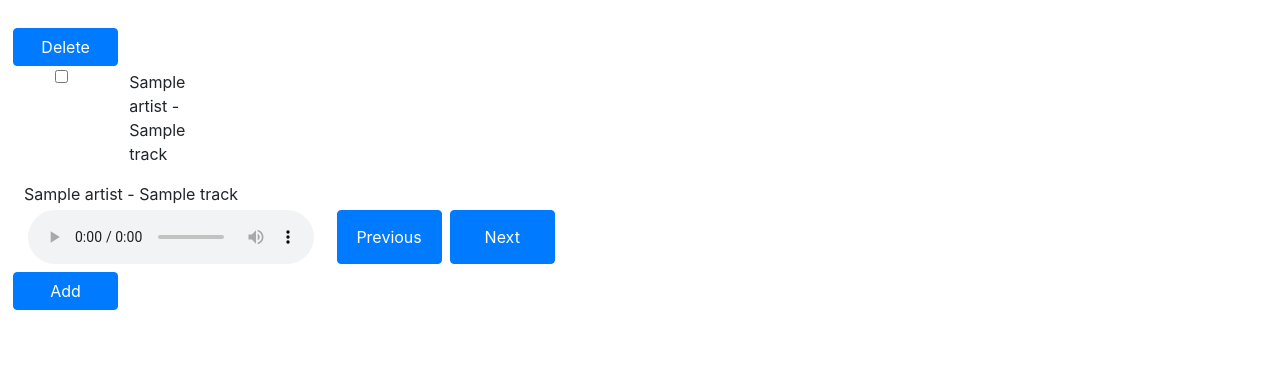
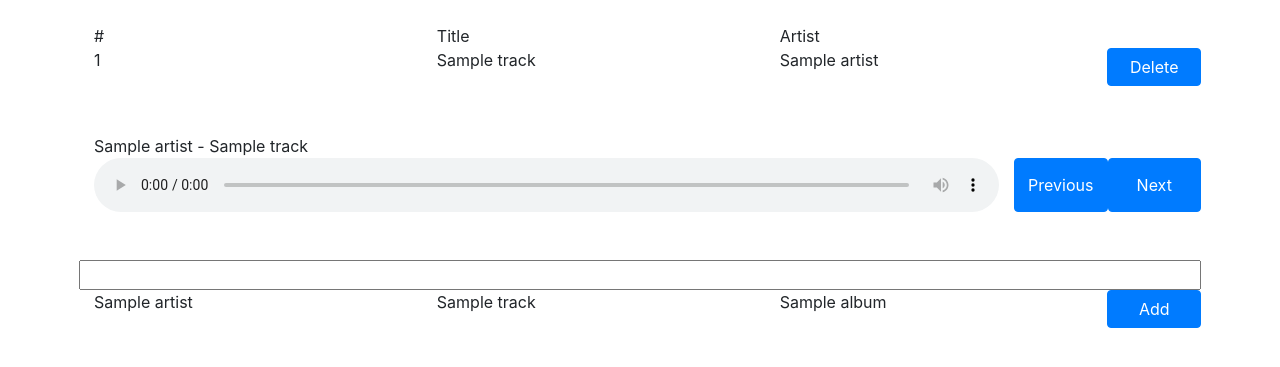
Before and after one commit to lemonpaul/django-playlist, a Django app: template playlist/templates/playlist/index.html in a window 1280 px wide. Shown: the top 367 px of the page. Run offline with Django 3.2, Linux system fonts and the light colour scheme; the template is opened without the code that fills it: most values are stand-ins (such as "Sample title", 1, 10 or a date in 2020); data that the repository does not hold is empty; some libraries are stand-ins or nearby versions.

Commit message:
New interface

```diff
--- a/playlist/settings.py
+++ b/playlist/settings.py
@@ -25,7 +25,7 @@ SECRET_KEY = 'dtt4j4__3=filnjklxjc-y^@fhwmsfl8*s+ic^8h3=53k!u4ev'
 # SECURITY WARNING: don't run with debug turned on in production!
 DEBUG = True
 
-ALLOWED_HOSTS = ['192.168.1.114', 'localhost']
+ALLOWED_HOSTS = []
 
 
 # Application definition
@@ -105,8 +105,8 @@ AUTH_PASSWORD_VALIDATORS = [
     },
 ]
 
-YANDEX_MUSIC_USER = 'example@yandex.ru'
-YANDEX_MUSIC_PASSWORD = 'example'
+YANDEX_MUSIC_USER = 'userl@yandex.ru'
+YANDEX_MUSIC_PASSWORD = 'password'
 
 
 # Internationalization
--- a/playlist/static/playlist/ajax.js
+++ b/playlist/static/playlist/ajax.js
@@ -1,69 +1,4 @@
 $(function() {
-    $('#search_form').hide();
-    $('#_search').hide();
-
-    $('#add').click(function(event) {
-        event.preventDefault();
-        $('#search_form').show();
-        $('#add_form').show();
-        $('#add').hide();
-    });
-
-    $('#delete_form').submit(function(event) {
-        event.preventDefault();
-        delete_ids = Array.from($('#delete_form').find('input:checkbox:checked'), checkbox => parseInt(checkbox.parentNode.parentNode.id.substring(5)));
-        count = $('#_list').find('div#track_title').length;
-        delete_count = delete_ids.length;
-        if (count - delete_count == 0)
-        {
-            currentTrack = 0;
-        } else if (delete_ids.includes(currentTrack)) {
-            ids = Array.from(Array(count).keys(), key => ++key).filter(id => !delete_ids.includes(id));
-            if (count - currentTrack > delete_ids.filter(id => id > currentTrack).length) {
-                index = ids.filter(id => id > currentTrack)[0];
-                currentTrack = index - delete_ids.filter(id => id < index).length;
-            } else {
-                index = ids.filter(id => id < currentTrack)[0];
-                currentTrack = index - delete_ids.filter(id => id < index).length;
-            }
-        } else {
-            currentTrack -= delete_ids.filter(id => id < currentTrack).length;
-        }
-        $.ajax({
-            type: 'POST',
-            url: '/delete/',
-            data: $('#delete_form').serialize(),
-            success: function (data, textStatus) {
-                $('#_list').html(data);
-                paused = $('#audio')[0].paused;
-                if (currentTrack == 0) {
-                    $('#audio')[0].src = "";
-                    $('#title')[0].innerText = "";
-                } else {
-                    $('#title')[0].innerText = $('#track'+currentTrack).find('div#track_title')[0].innerText;
-                    if ($('#audio')[0].src !== $('#track'+currentTrack).find('a#track_url')[0].href)
-                    {
-                        $('#audio')[0].src = $('#track'+currentTrack).find('a#track_url')[0].href;
-                        if (!paused) $('#audio')[0].play();
-                    }
-                }
-            }
-        });
-    });
-
-    $('#search_form').submit(function(event) {
-        event.preventDefault();
-        $.ajax({
-            type: 'GET',
-            url: '/search/',
-            data: $('#search_form').serialize(),
-            success: function (data, textStatus) {
-                $('#_search').show();
-                $('#_search').html(data);
-            }
-        });
-    });
-
     setInterval(function() {
         if ($(':checkbox:checked').length == 0)
         {
@@ -90,7 +25,9 @@ $(function() {
                         } else {
                             currentTrack = 1;
                             $('#audio')[0].src = $('#track'+currentTrack).find('a#track_url')[0].href;
-                            $('#title')[0].innerText = $('#track'+currentTrack).find('div#track_title')[0].innerText;
+                            $('#title')[0].innerText = $('#track'+currentTrack).find('div#track_artist')[0].innerText +
+                                                       " - " +
+                                                       $('#track'+currentTrack).find('div#track_title')[0].innerText;
                             if (!paused) $('#audio')[0].play();
                         }
                     }
--- a/playlist/static/playlist/player.js
+++ b/playlist/static/playlist/player.js
@@ -4,7 +4,7 @@ $(function() {
     {
         currentTrack = 1;
         $('#audio')[0].src = $('#track'+currentTrack).find('a#track_url')[0].href;
-        $('#title')[0].innerText = $('#track'+currentTrack).find('div#track_title')[0].innerText;
+        $('#title')[0].innerText = $('#track'+currentTrack).find('div#track_artist')[0].innerText + " - " + $('#track'+currentTrack).find('div#track_title')[0].innerText;
     }
     $('#next_track').click(function (e) {
         e.preventDefault();
@@ -18,7 +18,7 @@ $(function() {
                 currentTrack++;
             }
             $('#audio')[0].src = $('#track'+currentTrack).find('a#track_url')[0].href;
-            $('#title')[0].innerText = $('#track'+currentTrack).find('div#track_title')[0].innerText;
+            $('#title')[0].innerText = $('#track'+currentTrack).find('div#track_artist')[0].innerText + " - " + $('#track'+currentTrack).find('div#track_title')[0].innerText;
             if (!paused) $('#audio')[0].play();
         }
     });
@@ -34,7 +34,7 @@ $(function() {
                 currentTrack--;
             }
             $('#audio')[0].src = $('#track'+currentTrack).find('a#track_url')[0].href;
-            $('#title')[0].innerText = $('#track'+currentTrack).find('div#track_title')[0].innerText;
+            $('#title')[0].innerText = $('#track'+currentTrack).find('div#track_artist')[0].innerText + " - " + $('#track'+currentTrack).find('div#track_title')[0].innerText;
             if (!paused) $('#audio')[0].play();
         }
     });
@@ -46,7 +46,7 @@ $(function() {
             currentTrack++;
         }
         $('#audio')[0].src = $('#track'+currentTrack).find('a#track_url')[0].href;
-        $('#title')[0].innerText = $('#track'+currentTrack).find('div#track_title')[0].innerText;
+        $('#title')[0].innerText = $('#track'+currentTrack).find('div#track_artist')[0].innerText + " - " + $('#track'+currentTrack).find('div#track_title')[0].innerText;
         $('#audio')[0].play();
     }, false);
 });
--- a/playlist/templates/playlist/_list.html
+++ b/playlist/templates/playlist/_list.html
@@ -1,11 +1,59 @@
 {% if track_list %}
-    {% for track in track_list %}
-    <div class="row" id="track{{ forloop.counter }}">
-        <div class="col-1" align="center"><input type="checkbox" name="track{{ track.id }}" value="{{ track.id }}"></div>
-        <div class="col-1" id="track_title">{{ track.artists|join:", " }} - {{ track.title }}</div>
-        {% if track.file %}<div class="col-1" hidden><a id="track_url" href="{{ track.file.url }}">{{ track.file.name }}</a></div>{% endif %}
-    </div>
-    {% endfor %}
-{% else %}
-No saved tracks.
+<script type="text/javascript">
+    $(function() {
+        $("button[name='delete']").each(function(){
+            $(this).click(function(){
+                event.preventDefault();
+                index = Array.from($("button[name='delete']")).indexOf(this) + 1;
+                count = $('#_list').find('div#track_title').length;
+                if (index == currentTrack) {
+                    if (count == 1) {
+                        currentTrack = 0;
+                    } else if (index == count) {
+                        currentTrack = 1;
+                    }
+                } else if (index < currentTrack) {
+                    --currentTrack;
+                }
+                $.ajax({
+                    type: 'POST',
+                    url: '/delete/',
+                    data: {'csrfmiddlewaretoken': '{{ csrf_token }}', 'id': this.value},
+                    success: function (data, textStatus) {
+                        $('#_list').html(data);
+                        paused = $('#audio')[0].paused;
+                        if (currentTrack == 0) {
+                            $('#audio')[0].src = "";
+                            $('#title')[0].innerText = "";
+                        } else {
+                            $('#title')[0].innerText = $('#track'+currentTrack).find('div#track_artist')[0].innerText +
+                                                           " - " +
+                                                           $('#track'+currentTrack).find('div#track_title')[0].innerText;
+                            if ($('#audio')[0].src !== $('#track'+currentTrack).find('a#track_url')[0].href)
+                            {
+                                $('#audio')[0].src = $('#track'+currentTrack).find('a#track_url')[0].href;
+                                if (!paused) $('#audio')[0].play();
+                            }
+                        }
+                    }
+                });
+            });
+        });
+    });
+</script>
+<div class="row">
+    <div class="col">#</div>
+    <div class="col">Title</div>
+    <div class="col">Artist</div>
+    <div class="col-1"></div>
+</div>
+{% for track in track_list %}
+<div id="track{{ forloop.counter }}" class="row">
+    <div id="track_index" class="col">{{ forloop.counter }}</div>
+    <div id="track_title" class="col">{{ track.title }}</div>
+    <div id="track_artist" class="col">{{ track.artists|join:", " }}</div>
+    {% if track.file %}<div class="col-1" hidden><a id="track_url" href="{{ track.file.url }}">{{ track.file.name }}</a></div>{% endif %}
+    <button name="delete" value="{{ track.id }}" class="btn btn-primary col-1">Delete</button>
+</div>
+{% endfor %}
 {% endif %}
--- a/playlist/templates/playlist/_search.html
+++ b/playlist/templates/playlist/_search.html
@@ -1,7 +1,20 @@
-{% load static %}
-{% if results %}
 <script type="text/javascript">
     $(function() {
+        $('#search')[0].addEventListener("keypress", function (e) {
+            if (e.key == "Enter")
+            {
+                $.ajax({
+                    type: 'GET',
+                    url: '/search/',
+                    data: {'text': this.value},
+                    success: function (data, textStatus) {
+                        $('#_search').html(data);
+                        this.value = "";
+                    }
+                });
+            }
+        }, false);
+
         $("button[name='id']").each(function(){
             $(this).click(function(){
                 event.preventDefault();
@@ -11,13 +24,20 @@ $(function() {
                     data: {'csrfmiddlewaretoken': '{{ csrf_token }}', 'id': this.value},
                     success: function (data, textStatus) {
                         $('#_list').html(data);
-                    $('#search_form').hide();
-                    $('#_search').hide();
-                    $('#add').show();
+                        $.ajax({
+                            type: 'GET',
+                            url: '/clear/',
+                            success: function (data, textStatus) {
+                                $('#_search').html(data);
+                                this.value = "";
+                            }
+                        });
                         if (currentTrack == 0) {
                             currentTrack = 1;
                             $('#audio')[0].src = $('#track'+currentTrack).find('a#track_url')[0].href;
-                        $('#title')[0].innerText = $('#track'+currentTrack).find('div#track_title')[0].innerText;
+                            $('#title')[0].innerText = $('#track'+currentTrack).find('div#track_artist')[0].innerText +
+                                                           " - " +
+                                                           $('#track'+currentTrack).find('div#track_title')[0].innerText;
                          }
                     }
                 });
@@ -25,14 +45,16 @@ $(function() {
         });
     });
 </script>
+<div class="row">
+    <input id="search" type="text" name="text" class="col">
+</div>
+{% if results %}
 {% for track in results %}
 <div class="row">
-    <div class="col-1 m-1">{{ track.artists|join:", " }}</div>
-    <div class="col-1 m-1">{{ track.title }}</div>
-    <div class="col-1 m-1">{{ track.album }}</div>
-    <button name="id" value="{{ track.id }}" class="btn btn-primary col-1 m-1">Add</button>
+    <div class="col">{{ track.artists|join:", " }}</div>
+    <div class="col">{{ track.title }}</div>
+    <div class="col">{{ track.album }}</div>
+    <button name="id" value="{{ track.id }}" class="btn btn-primary col-1">Add</button>
 </div>
 {% endfor %}
-{% else %}
-No found tracks.
 {% endif %}
--- a/playlist/templates/playlist/base.html
+++ /dev/null
@@ -1,13 +0,0 @@
-{% load static %}
-<html>
-<head>
-    <link rel="stylesheet" type="text/css" href="{% static 'playlist/bootstrap.min.css' %}">
-    <script src="{% static 'playlist/jquery-3.4.1.min.js' %}"></script>
-    <script src="{% static 'playlist/ajax.js' %}"></script>
-    <script src="{% static 'playlist/player.js' %}"></script>
-    <title>{% block title %}{% endblock %}</title>
-</head>
-<body>
-    {% block content %}{% endblock %}
-</body>
-</html>
--- a/playlist/templates/playlist/index.html
+++ b/playlist/templates/playlist/index.html
@@ -1,36 +1,27 @@
-{% extends "playlist/base.html" %}
-{% load static %}
-{% block title %}Yandex Music Playlist{% endblock %}
-{% block content %}
-<div class="p-4">
-    <form id="delete_form" method="post">
-        {% csrf_token %}
-        <div class="row">
-            <button type="submit" class="btn btn-primary col-1 m-1" id="delete_button">Delete</button>
+{% load static %}<!DOCTYPE html>
+<html>
+    <head>
+        <link rel="stylesheet" type="text/css" href="{% static 'playlist/bootstrap.min.css' %}">
+        <script src="{% static 'playlist/jquery-3.4.1.min.js' %}"></script>
+        <script src="{% static 'playlist/ajax.js' %}"></script>
+        <script src="{% static 'playlist/player.js' %}"></script>
+        <title>Yandex Music Playlist</title>
+    </head>
+    <body>
+        <div id="_list" class="container p-4">{% include "playlist/_list.html" %}
         </div>
-        <div id="_list">
-            {% include "playlist/_list.html" %}
+        <div id="player" class="container p-4">
+            <div class="row">
+                <div id="title" class="col"></div>
+            </div>
+            <div class="row">
+                <audio id="audio" controls class="col"></audio>
+                <button id="prev_track" class="btn btn-primary col-1">Previous</button>
+                <button id="next_track" class="btn btn-primary col-1">Next</button>
+            </div>
         </div>
-    </form>
-    <div id="player">
-        <div id="title"></div>
-        <div class="row">
-            <audio id="audio" controls class="col-3 m-1"></audio>
-            <button id="prev_track" class="btn btn-primary col-1 m-1">Previous</button>
-            <button id="next_track" class="btn btn-primary col-1 m-1">Next</button>
+        <div id="_search" class="container p-4">
+            {% include "playlist/_search.html" %}
         </div>
-    </div>
-    <div class="row">
-        <button class="btn btn-primary col-1 m-1" id="add">Add</button>
-    </div>
-    <form method="get" id="search_form">
-        <div class="row">
-            <input type="text" name="text" class="col-1 m-1">
-            <button type="submit" class="btn btn-primary btn-block col-1 m-1">Search</button>
-        </div>
-    </form>
-    <div id="_search">
-        {% include "playlist/_search.html" %}
-    </div>
-</div>
-{% endblock %}
+    </body>
+</html>
--- a/playlist/urls.py
+++ b/playlist/urls.py
@@ -26,5 +26,6 @@ urlpatterns = [
     path('search/', views.search, name='search'),
     path('delete/', views.delete, name='delete'),
     path('update/', views.update, name='update'),
+    path('clear/', views.clear, name='clear'),
     path('admin/', admin.site.urls),
 ] + static(settings.MEDIA_URL, document_root=settings.MEDIA_ROOT)
```
Also changed, not shown: playlist/views.py (+7 -3 lines). Lines whose indentation alone changed are shown as unchanged.
